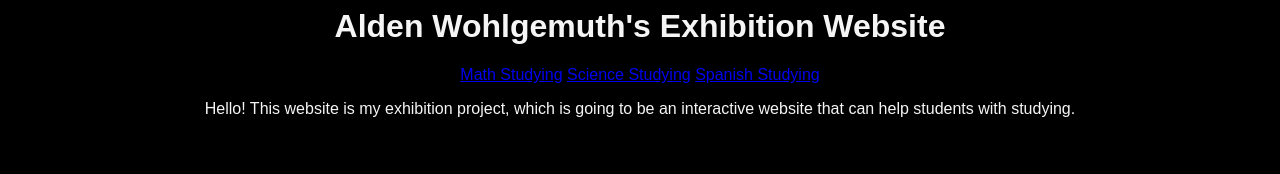
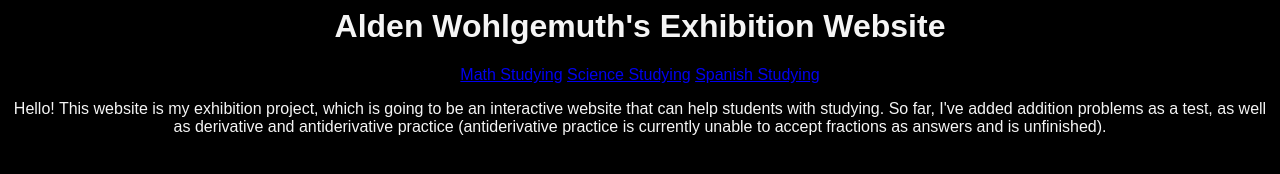
Before and after one commit to AldenWohlgemuth/Exhibition, a plain HTML site: page Website/index.html in a window 1280 px wide. Drawn offline with Linux system fonts and the light colour scheme.

Commit message:
Update description on website

```diff
--- a/Website/index.html
+++ b/Website/index.html
@@ -15,6 +15,6 @@
             <a href = "./spanish.html">Spanish Studying</a>
         </nav>
         <!--Plain text that will be displayed-->
-        <p>Hello! This website is my exhibition project, which is going to be an interactive website that can help students with studying.</p>
+        <p>Hello! This website is my exhibition project, which is going to be an interactive website that can help students with studying. So far, I've added addition problems as a test, as well as derivative and antiderivative practice (antiderivative practice is currently unable to accept fractions as answers and is unfinished).</p>
     </body>
 </html>
```
